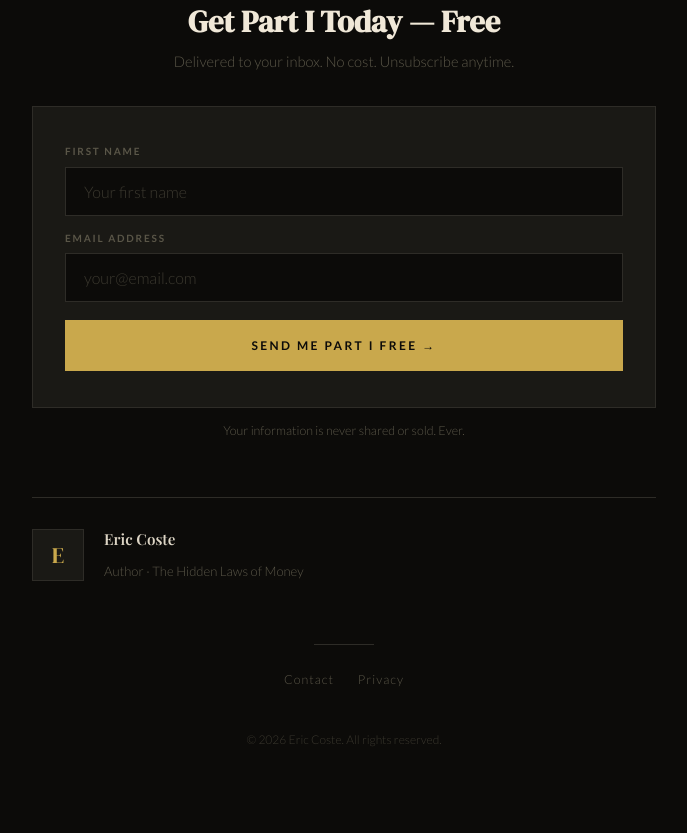
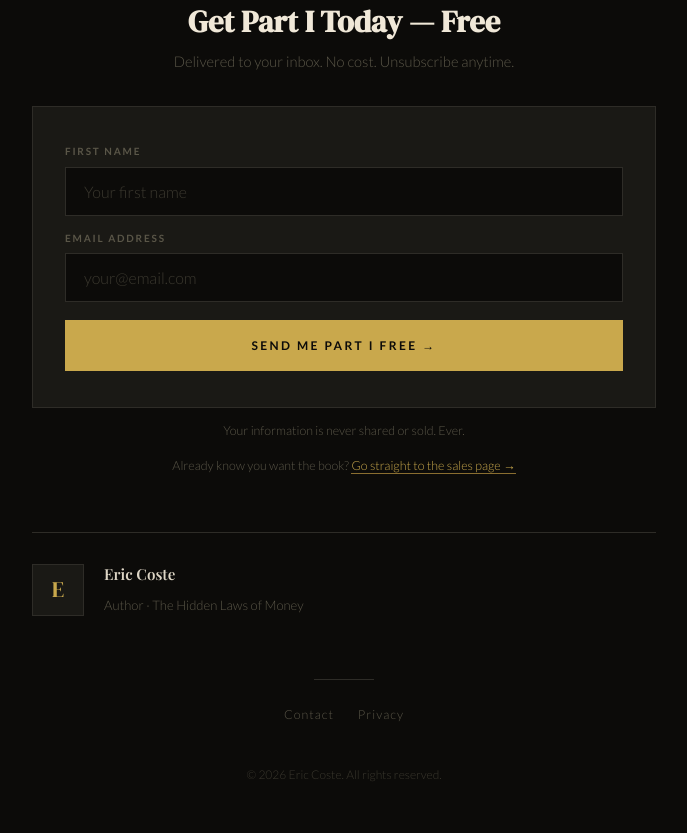
Before and after one commit to lecorbeaured/hiddenlaws-waitlist, a plain HTML site: page index.html in a window 1280 px wide. Shown: the part 2138-2971 px from the top of the page, without its empty margins (296-983 px from the left). Before the commit the page ends 2936 px from the top, so only its background shows below. Drawn offline with nearby package versions, Linux system fonts and the light colour scheme; a web font is replaced by a local one.

Commit message:
Add sales page link below opt-in form

```diff
--- a/index.html
+++ b/index.html
@@ -1100,6 +1100,10 @@
       </div>
 
       <p class="privacy-note">Your information is never shared or sold. Ever.</p>
+      <p class="privacy-note" style="margin-top:16px;">
+        Already know you want the book?
+        <a href="https://book.bookdecoded.com" style="color:var(--gold);text-decoration:none;border-bottom:1px solid var(--gold-dim);">Go straight to the sales page &rarr;</a>
+      </p>
     </section>
 
     <!-- AUTHOR -->
```
